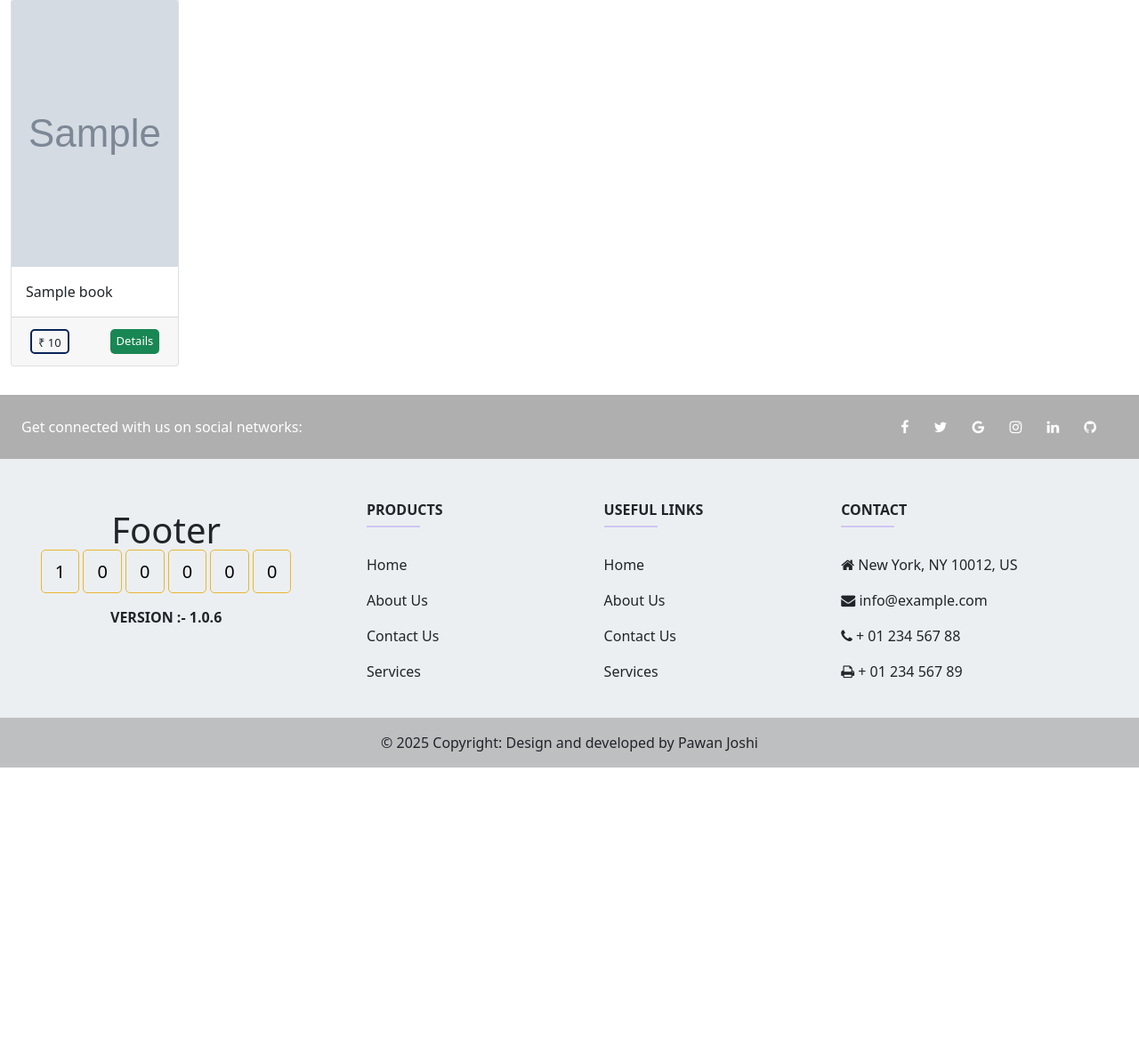
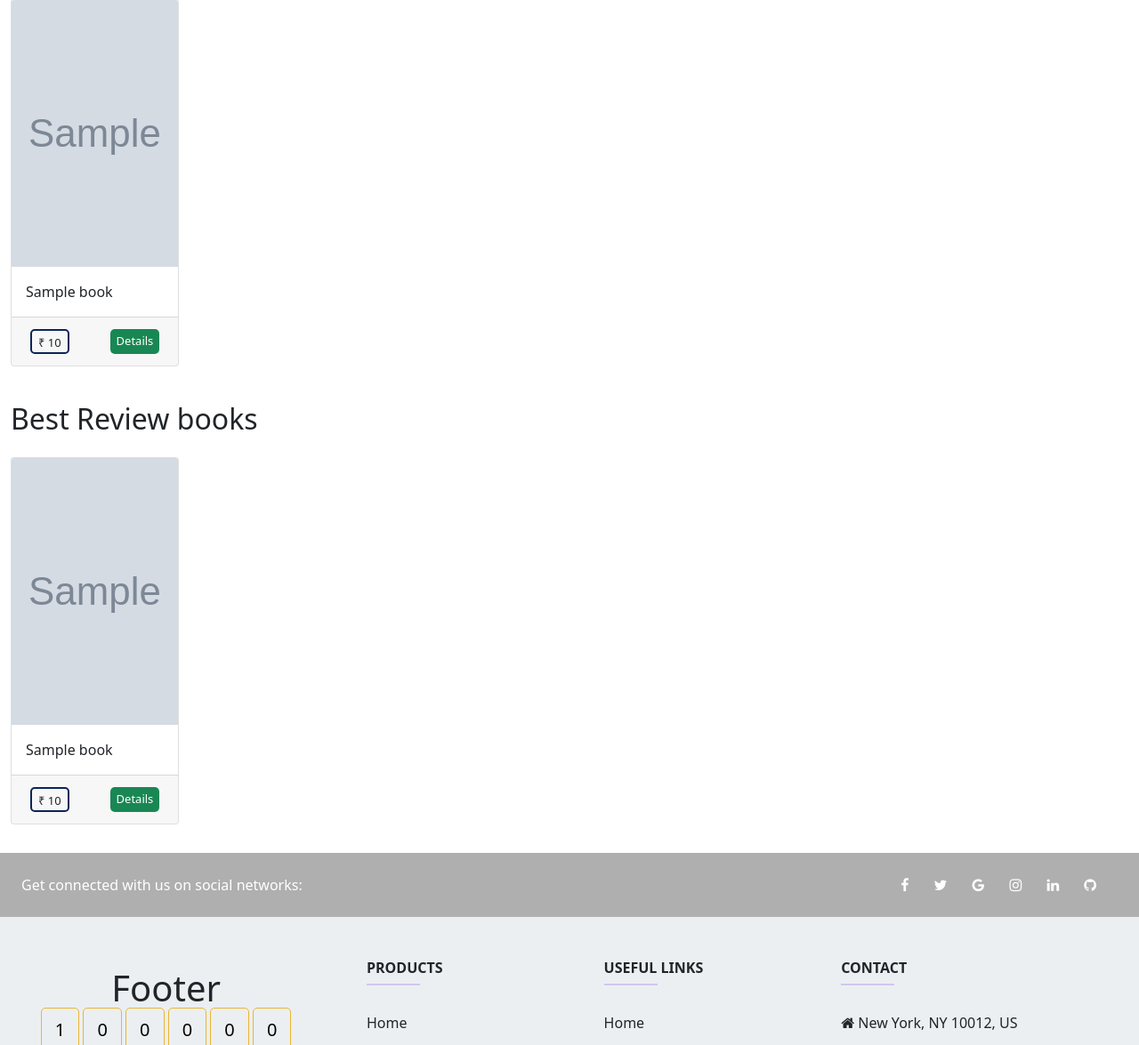
Before and after one commit to Joshipawan713/newflask, a Flask app: template templates/index.html in a window 1280 px wide. Shown: the part 1097-2272 px from the top of the page at 89% size. Before the commit the page ends 1960 px from the top, so only its background shows below. Run offline with Flask 3, Linux system fonts and the light colour scheme; the template is opened without the code that fills it: most values are stand-ins (such as "Sample title", 1, 10 or a date in 2020); grey boxes marked "Sample" are stand-in pictures; some libraries are stand-ins or nearby versions.

Commit message:
Update index.html

```diff
--- a/templates/index.html
+++ b/templates/index.html
@@ -77,6 +77,39 @@
             </div>
             {% endfor %}
         </div>
+
+        <div class="row mt-4 mb-4">
+            <div class="col-lg-12 mt-2 mb-2">
+                <h2>Best Review books</h2>
+            </div>
+            {% for book in data %}
+            <div class="col-xl-2 col-lg-4 col-md-6 mt-2 mb-2">
+                <div class="card h-100">
+                    <img src="{{ url_for('static', filename='coverimage/' + book.coverpage) }}" alt="{{ book.title }}" class="card-img-top" style="height: 300px;">
+                    <div class="card-body">
+                        <p class="card-text">{{ book.title }}</p>
+                    </div>
+                    <div class="card-footer">
+                        <div class="d-flex justify-content-between">
+                            <div style="border: 2px solid #0b2558; border-radius: 5px; margin: 5px;">
+                                <a href="javascript:void(0)" style="padding: 2px 7px; font-size: 13px;" class="text-decoration-none text-dark">₹ {{ book.actual_price }}</a>
+                            </div>
+                            {% if book.stock == 0 %}
+                                <div style="border-radius: 5px; margin: 5px;" class="bg-danger text-white">
+                                    <a href="javascript:void(0)" style="padding: 2px 7px; font-size: 13px;" class="text-decoration-none text-white">Out Of Stock</a>
+                                </div>
+                            {% else %}
+                                <div style="border-radius: 5px; margin: 5px;" class="bg-success text-white">
+                                    <a href="{{ url_for('bookDetails', book_id=book.id) }}" style="padding: 2px 7px; font-size: 13px;" class="text-decoration-none text-white">Details</a>
+                                </div>
+                            {% endif %}
+                        </div>
+                    </div>
+                </div>
+            </div>
+            {% endfor %}
+        </div>
+
     </div>
 
 {% endblock %}
```
